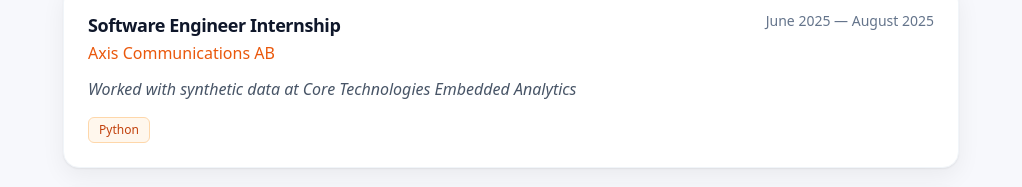
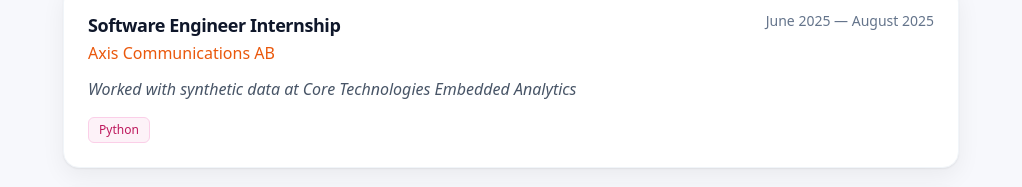
Before and after one commit to EbbacnLundgren/portfolio, a Next.js app: page / in a window 1280 px wide. Shown: the part 613-800 px from the top of the page, without its empty margins (129-1151 px from the left). Built offline with nearby package versions, Linux system fonts and the light colour scheme.

Commit message:
Making the experience section more clear

```diff
--- a/components/ExperienceItem.tsx
+++ b/components/ExperienceItem.tsx
@@ -34,7 +34,7 @@
           {item.tech.map((t) => (
             <span
               key={t}
-              className="inline-flex items-center rounded-md border border-orange-200 bg-orange-50 px-2.5 py-1 text-xs font-medium text-orange-700"
+              className="inline-flex items-center rounded-md border border-pink-200 bg-pink-50 px-2.5 py-1 text-xs font-medium text-pink-700"
             >
               {t}
             </span>
```
